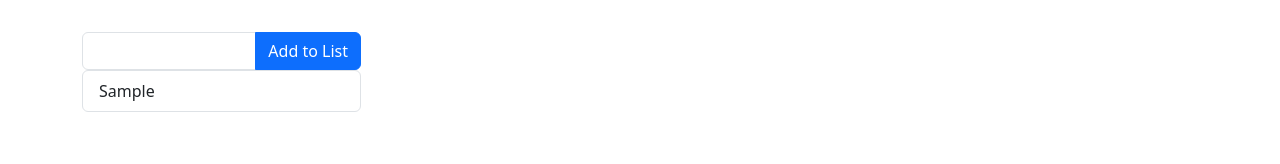
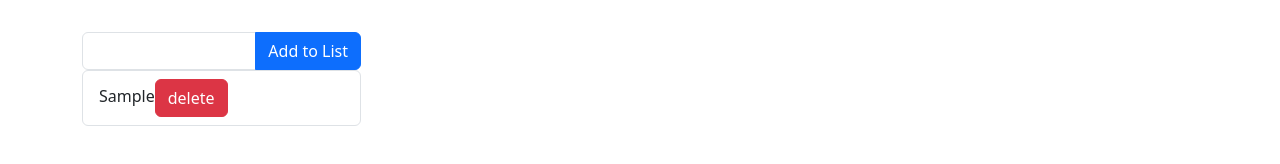
Before and after one commit to thechrislundy/gradys-vue-project, a Vue app: page / in a window 1280 px wide. Both pictures are taken after typing "Sample" into the empty fields and a click on the button "Add to List". Shown: the part 424-588 px from the top of the page. Built offline with nearby package versions, Linux system fonts and the light colour scheme.

Commit message:
Added delete button.

```diff
--- a/src/components/Counter.vue
+++ b/src/components/Counter.vue
@@ -32,7 +32,17 @@
       </button>
     </div>
     <ul class="list-group">
-      <li v-for="element in list" class="list-group-item">{{ element }}</li>
+      <li v-for="(element, index) in list" class="list-group-item">
+        {{ element
+        }}<button
+          @click="removeFromList(index)"
+          class="btn btn-danger pull-right"
+          type="button"
+          id="button-addon2"
+        >
+          delete
+        </button>
+      </li>
     </ul>
   </div>
 </template>
@@ -60,6 +70,9 @@ export default {
     addToList() {
       this.list.push(this.item)
       this.item = ''
+    },
+    removeFromList(x) {
+      this.list.splice(x, 1)
     }
   }
 }
```
